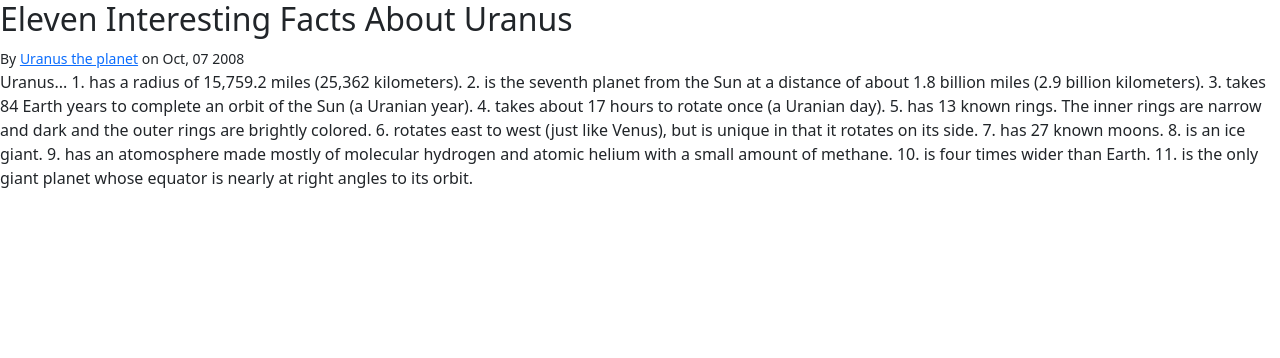
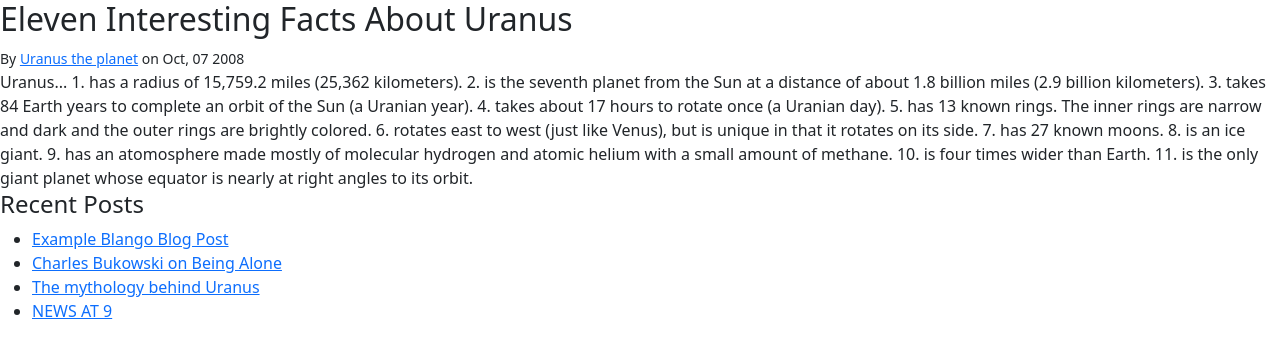
Before and after one commit to athenaweb629/django-advanced-blog-app, a Django app: a page that uses blog/templates/blog/post-byline.html in a window 1280 px wide. Shown: the top 358 px of the page. Run offline with Django 3.2, Linux system fonts and the light colour scheme; data comes from the database, SQL or seed files in the repository; both versions use the stored data as it was after the commit; parts of the project's set-up code (start-up, migrations or seed data) failed here and were passed over.

Commit message:
Inclusion Tags - Recent Posts Utility for Blog

```diff
--- a/blog/templates/blog/post-byline.html
+++ b/blog/templates/blog/post-byline.html
@@ -1,2 +1,2 @@
 {% load blog_extras %}
-<small>By {% author_details_tag %} on {{ post.published_at|date:"M, d Y" }}</small>
+<small>By {{ post.author|author_details:request.user }} on {{ post.published_at|date:"M, d Y" }}</small>
--- a/blog/templates/blog/post-detail.html
+++ b/blog/templates/blog/post-detail.html
@@ -1,6 +1,7 @@
 {% extends "base.html" %}
 {% load blog_extras %}
 {% block content %}
+<!-- Blog Title with preview ('content') of post -->
 <h2>{{ post.title }}</h2>
 {% row %}
     {% col %}
@@ -12,4 +13,10 @@
         {{ post.content|safe }}
     {% endcol %}
 {% endrow %}
+<!-- Most Recent Blog Posts -->
+{% row %}
+    {% col %}
+        {% recent_posts post %}
+    {% endcol %}
+{% endrow %}
 {% endblock %}
--- /dev/null
+++ b/blog/templates/blog/post-list.html
@@ -0,0 +1,6 @@
+<h4>{{ title }}</h4>
+<ul>
+{% for post in posts %}
+    <li><a href="{% url "blog-post-detail" post.slug %}">{{ post.title }}</a></li>
+{% endfor %}
+</ul>
--- a/blog/templatetags/blog_extras.py
+++ b/blog/templatetags/blog_extras.py
@@ -4,15 +4,19 @@ from django.utils.html import escape
 from django.utils.safestring import mark_safe
 from django.utils.html import format_html
 
+from blog.models import Post
+
+
 register = template.Library()
 user_model = get_user_model()
 
-@register.simple_tag(takes_context=True)
-def author_details_tag(context):
-    request = context["request"]
-    current_user = request.user
-    post = context["post"]
-    author = post.author
+
+# Author Details (Name / Email Link) and Date of Post
+@register.filter
+def author_details(author, current_user):
+    if not isinstance(author, user_model):
+        # return empty string as safe default
+        return ""
 
     if author == current_user:
         return format_html("<strong>me</strong>")
@@ -29,7 +33,8 @@ def author_details_tag(context):
         prefix = ""
         suffix = ""
 
-    return format_html("{}{}{}", prefix, name, suffix)
+    return format_html('{}{}{}', prefix, name, suffix)
+
 
 # Simple tags to build Bootstrap rows
 @register.simple_tag
@@ -40,12 +45,20 @@ def row(extra_classes=''):
 def endrow():
     return format_html("</div>")
 
+
 # Columns
 @register.simple_tag
 def col(extra_classes=''):
     return format_html('<div class="col {}">', extra_classes)
 
-
 @register.simple_tag
 def endcol():
     return format_html("</div>")
+
+
+# Fetch the five most recent blogposts
+# Exclude current post being viewed
+@register.inclusion_tag("blog/post-list.html")
+def recent_posts(post):
+    posts = Post.objects.exclude(pk=post.pk)[:5]
+    return {"title": "Recent Posts", "posts": posts}
```
Also changed, not shown: db.sqlite3.
